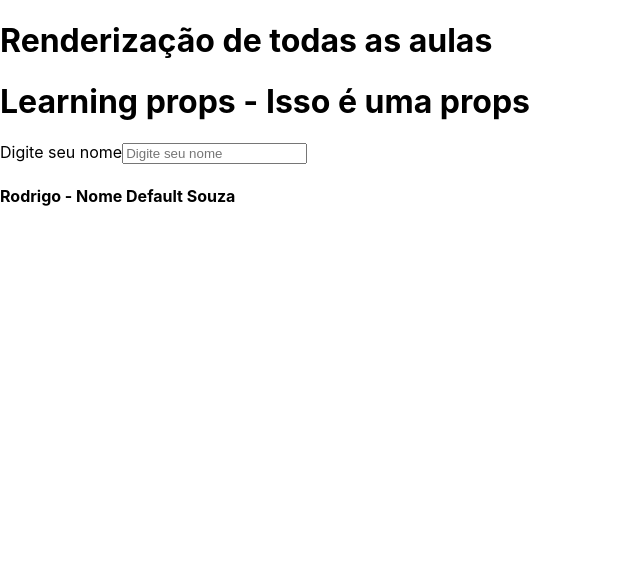
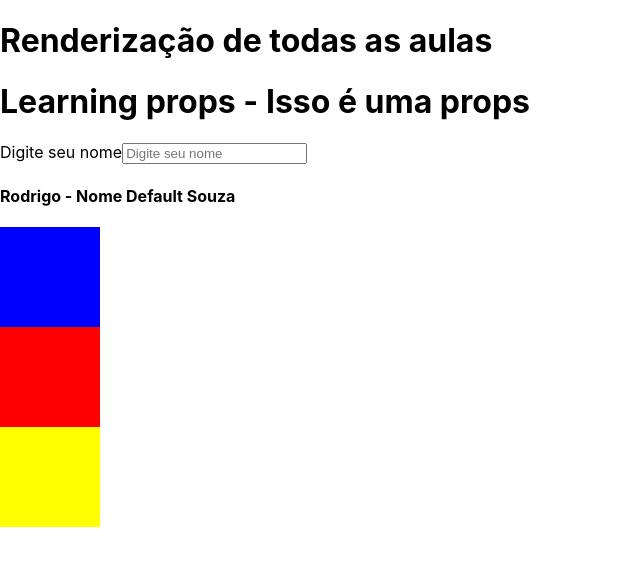
Before and after one commit to ShadowDeveloper/curso-react, a React (Create React App) app in the folder modulo-01/: page / in a window 1280 px wide. Shown: the top 566 px of the page, without its empty margins (0-640 px from the left). Built offline with nearby package versions, Linux system fonts and the light colour scheme.

Commit message:
Props Key

```diff
--- a/modulo-01/src/App.js
+++ b/modulo-01/src/App.js
@@ -3,6 +3,7 @@ import './App.css';
 import LearningProps from './aulas/learning-props';
 import HtmlAttributes from './aulas/html-attributes';
 import GetDefaultProps from './aulas/getDefaultProps';
+import PropKey from './aulas/prop-key';
 
 
 class App extends Component {
@@ -13,6 +14,14 @@ class App extends Component {
         <LearningProps name="Learning props - Isso é uma props" />
         <HtmlAttributes />
         <GetDefaultProps />
+
+        {['blue', 'red', 'yellow'].map((square, index) => (
+          <PropKey key={index} color={square} />
+        )) // Método com arrow function
+          // ['blue', 'red', 'yellow'].map(function (square) {
+          //   return <KeySquare color={square} />
+          // }) //Método com function normal, necessita de um return
+        }
       </div>
     )
   }
--- /dev/null
+++ b/modulo-01/src/aulas/prop-key.jsx
@@ -0,0 +1,23 @@
+import React, { Component } from 'react';
+
+
+class PropKey extends Component {
+
+    render() {
+        return (
+            <div style={{
+                backgroundColor: this.props.color,
+                width: '100px',
+                height: '100px'
+            }}>
+
+            </div>
+        )
+    }
+}
+
+PropKey.defaultProps = {
+    color: "tomato"
+}
+
+export default PropKey;
```
